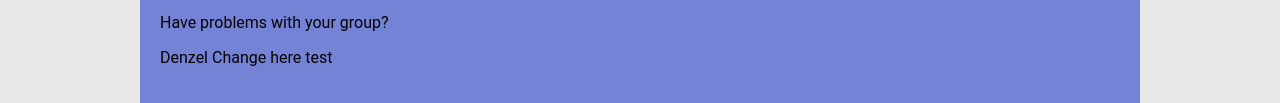
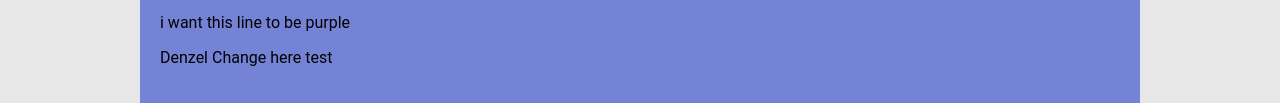
Before and after one commit to Lichargic/Dar-Basmah-ERP, a plain HTML site: page FrontEnd/Html/HomePage.html in a window 1280 px wide. Shown: the part 645-748 px from the top of the page. Drawn offline with Linux system fonts and the light colour scheme.

Commit message:
testin
1

```diff
--- a/FrontEnd/Html/HomePage.html
+++ b/FrontEnd/Html/HomePage.html
@@ -42,7 +42,7 @@
                     vero voluptatum sed impedit incidunt ullam.
                 </p>
                 <div class="insideTab">
-                    <p>Have problems with your group?</p>
+                    <p>i want this line to be purple</p>
                 </div>
                 <div class="insideTab">
                     <p>Denzel Change here test</p>
```
